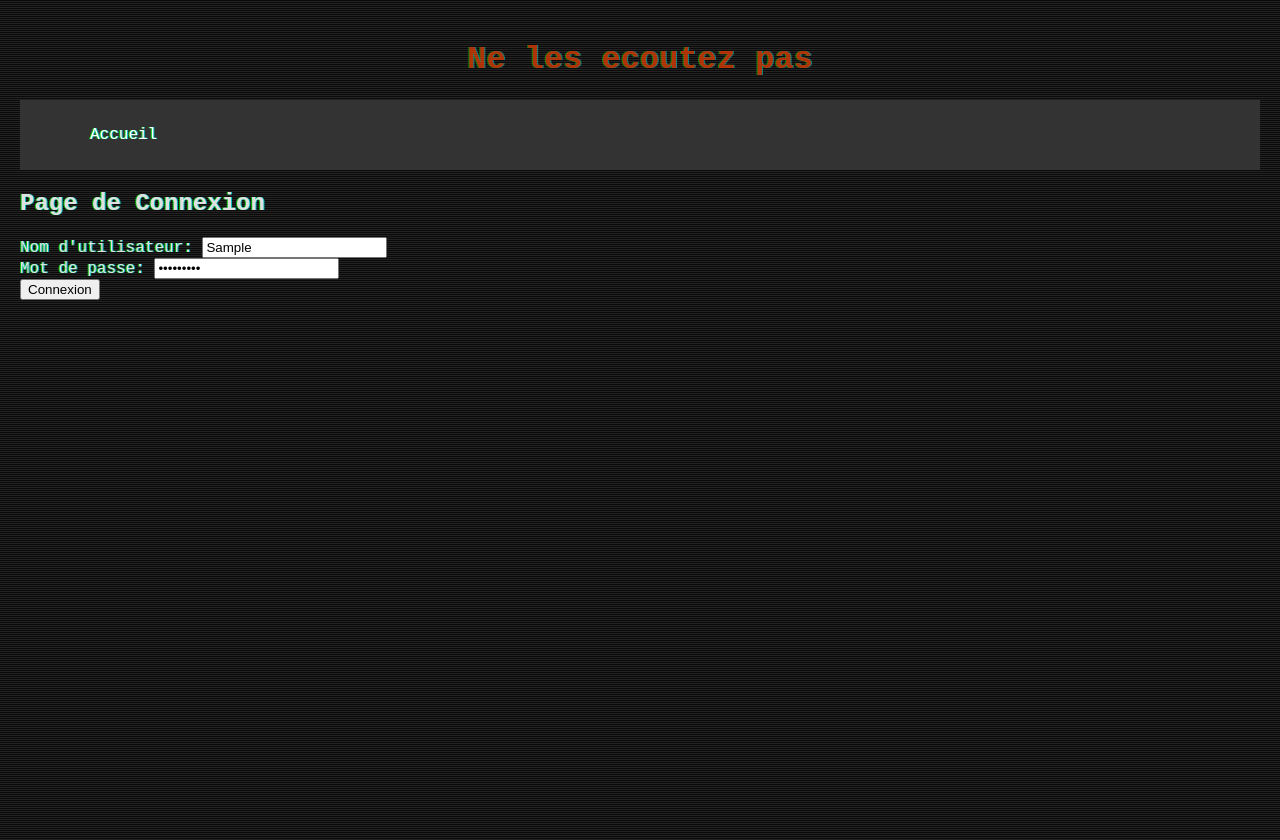
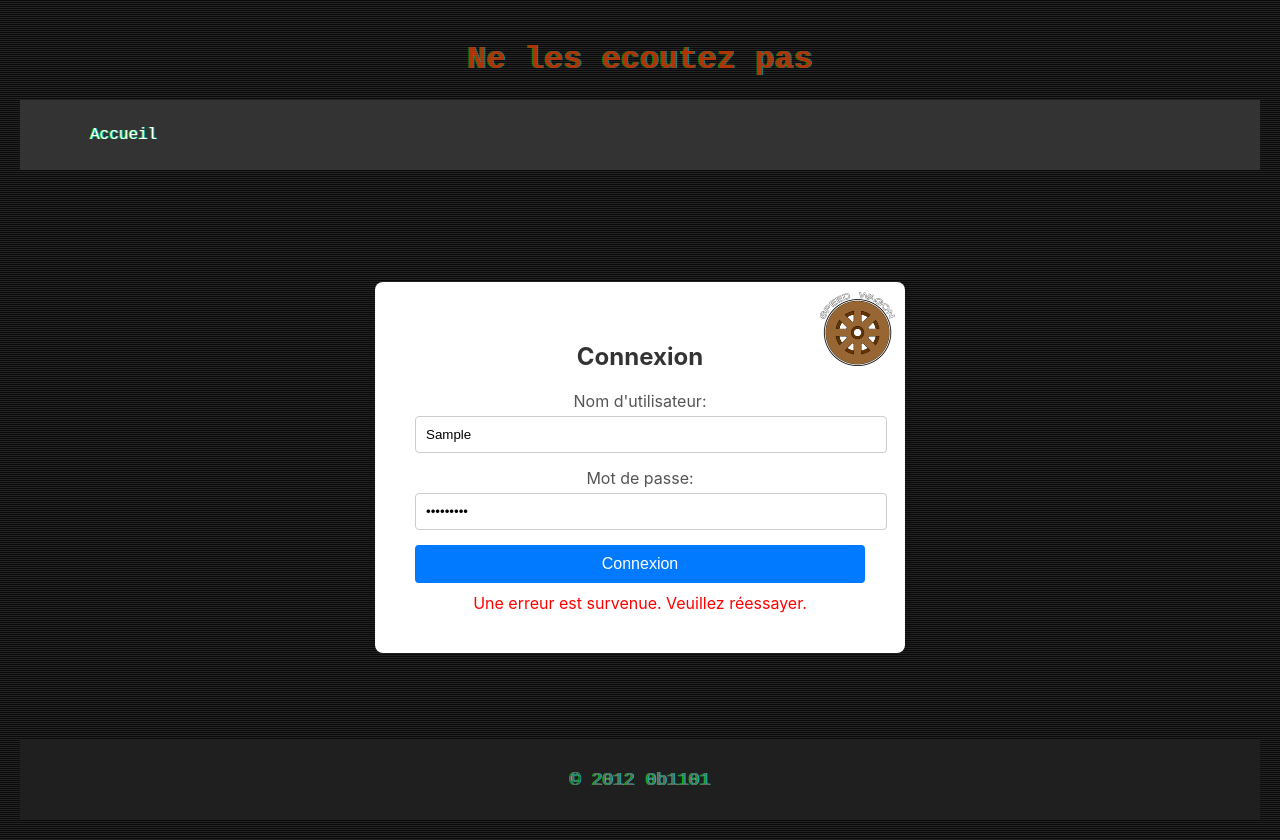
Before and after one commit to lamarmiton/ARG-Promo-disparue, a website: page public/login.html in a window 1280 px wide. Both pictures are taken after typing "Sample", "Sample123" into the empty fields and a click on the button "Connexion". Drawn offline with Linux system fonts and the light colour scheme; no server answers.

Commit message:
Reworked connexion, add error messages, add animation, new look

```diff
--- a/public/css/style.css
+++ b/public/css/style.css
@@ -267,6 +267,91 @@ header h1 {
     box-shadow: 0 0 10px rgba(0, 0, 0, 0.5);
 }
 
+.login-wrapper {
+    display: flex;
+    justify-content: center;
+    align-items: center;
+    height: 100%; /* Réduire la hauteur à 80% de la hauteur de la vue */
+    padding-top: 2%; /* Ajoutez cette ligne pour remonter la div */
+}
+
+.login-container {
+    position: relative; /* Ajoutez cette ligne pour positionner le logo par rapport à .login-container */
+    background-color: white;
+    border-radius: 8px;
+    box-shadow: 0 4px 8px rgba(0, 0, 0, 0.1);
+    padding: 40px;
+    width: 450px;
+    text-align: center;
+    font-family: -apple-system, BlinkMacSystemFont, "Segoe UI", Roboto, "Helvetica Neue", Arial, sans-serif;
+    color: #333;
+    text-shadow: none;
+}
+
+.loading-spinner {
+    display: none; /* Masqué par défaut */
+    width: 40px;
+    height: 40px;
+    border: 4px solid rgba(0, 0, 0, 0.1);
+    border-top: 4px solid #333;
+    border-radius: 50%;
+    animation: spin 1s linear infinite;
+    margin: 20px auto 0; /* Centré horizontalement et avec une marge en haut */
+}
+
+@keyframes spin {
+    0% { transform: rotate(0deg); }
+    100% { transform: rotate(360deg); }
+}
+
+.logo {
+    position: absolute; /* Positionnement absolu par rapport à .login-container */
+    top: 10px; /* Ajustez la valeur pour positionner verticalement */
+    right: 10px; /* Ajustez la valeur pour positionner horizontalement */
+    width: 75px; /* Ajustez la taille du logo selon vos besoins */
+    height: auto; /* Maintient le ratio d'aspect du logo */
+}
+
+.login-container h2 {
+    margin-bottom: 20px;
+    color: #333;
+}
+
+.login-container label {
+    display: block;
+    margin-bottom: 5px;
+    color: #555;
+}
+
+.login-container input {
+    width: 100%;
+    padding: 10px;
+    margin-bottom: 15px;
+    border: 1px solid #ccc;
+    border-radius: 4px;
+}
+
+.login-container button {
+    width: 100%;
+    padding: 10px;
+    background-color: #007bff;
+    border: none;
+    border-radius: 4px;
+    color: white;
+    font-size: 16px;
+    cursor: pointer;
+}
+
+.login-container button:hover {
+    background-color: #0056b3;
+}
+
+.error-message {
+    color: red;
+    display: none;
+    margin-top: 10px;
+}
+
 .profile-page h2 {
     color: #e0e0e0;
 }
--- a/public/login.html
+++ b/public/login.html
@@ -5,6 +5,7 @@
     <meta name="viewport" content="width=device-width, initial-scale=1.0">
     <title>Connexion</title>
     <link rel="stylesheet" href="css/style.css">
+
     <script>
         document.addEventListener('DOMContentLoaded', function() {
             fetch('/status', {
@@ -35,7 +36,10 @@
         </ul>
     </nav>
 
-    <h2>Page de Connexion</h2>
+    <div class="login-wrapper">
+        <div class="login-container">
+            <img src="img/logo.png" alt="Logo" class="logo">
+            <h2>Connexion</h2>
             <form id="loginForm">
                 <div>
                     <label for="user">Nom d'utilisateur:</label>
@@ -46,13 +50,30 @@
                     <input type="password" id="password" name="password" required>
                 </div>
                 <button type="submit">Connexion</button>
-    </form><script>
+                <div class="loading-spinner" id="loadingSpinner"></div>
+                <div id="error-message" class="error-message"></div>
+            </form>
+        </div>
+    </div>
+
+    <footer>
+        <p>© 2012 0b1101</p>
+    <script>
+
     document.getElementById('loginForm').addEventListener('submit', function(e) {
         e.preventDefault();
         const formData = {
             user: document.getElementById('user').value,
             password: document.getElementById('password').value
         };
+
+        const errorMessage = document.getElementById('error-message');
+        errorMessage.style.display = 'none';
+        const spinner = document.getElementById('loadingSpinner');
+
+        // Affiche l'animation de chargement
+        spinner.style.display = 'block';
+
         fetch('/login', {
             method: 'POST',
             headers: {
@@ -61,27 +82,27 @@
             body: JSON.stringify(formData),
             credentials: 'include'
         })
-            .then(response => {
-                if (!response.ok) {
-                    throw new Error('Erreur réseau');
-                }
-                const contentType = response.headers.get('content-type');
-                if (contentType && contentType.includes('application/json')) {
-                    return response.json();
-                } else {
-                    throw new Error('La réponse du serveur n\'est pas au format JSON');
-                }
-            })
+        .then(response => response.json())
         .then(data => {
+            // Masque l'animation de chargement après 1 seconde
+            setTimeout(function() {
+                spinner.style.display = 'none';
+
                 if (data.success) {
                     window.location.href = 'index.html';
                 } else {
-                    alert('Nom d\'utilisateur ou mot de passe incorrect');
+                    errorMessage.textContent = data.message;
+                    errorMessage.style.display = 'block';
                 }
+            }, 1000);
         })
         .catch(error => {
-                console.error('Erreur:', error);
-                alert('Une erreur est survenue lors de la connexion');
+            // Masque l'animation de chargement après 1 seconde en cas d'erreur
+            setTimeout(function() {
+                spinner.style.display = 'none';
+                errorMessage.textContent = 'Une erreur est survenue. Veuillez réessayer.';
+                errorMessage.style.display = 'block';
+            }, 1000);
         });
     });
     </script>
```
Also changed, not shown: app.js (+49 -21 lines), dbSetup.js (added, +37 -0 lines), public/img/logo.png (added). Lines whose indentation alone changed are shown as unchanged.
